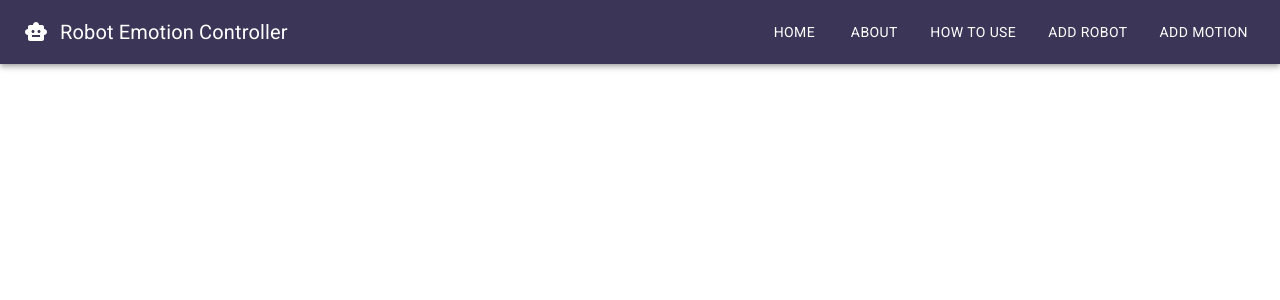
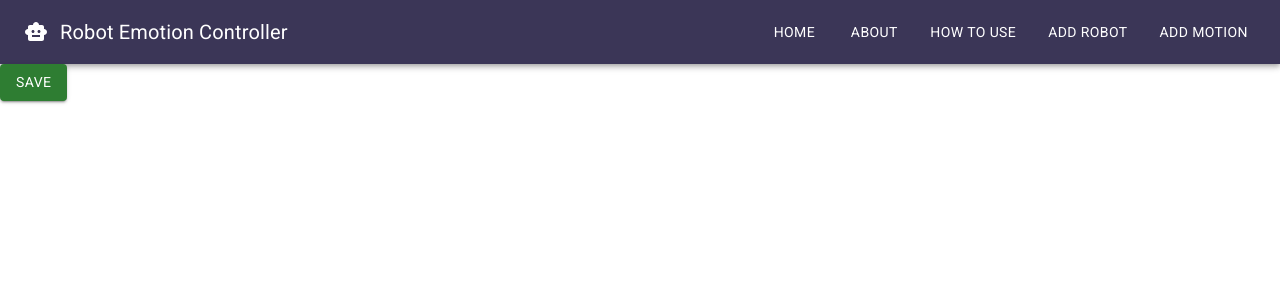
Before and after one commit to einarhaaland/robot-caretaker, a React (Create React App) app in the folder frontend/: page /add-motion in a window 1280 px wide. Shown: the top 300 px of the page. Built offline with nearby package versions, Linux system fonts and the light colour scheme; a web font is replaced by a local one.

Commit message:
Add components for addMotion

```diff
--- /dev/null
+++ b/frontend/src/components/CodeEditor.tsx
@@ -0,0 +1,11 @@
+import React from 'react';
+
+
+function CodeEditor() {
+
+    return (
+        <></>
+    );
+}
+
+export default CodeEditor;
--- /dev/null
+++ b/frontend/src/components/SendMotionButton.tsx
@@ -0,0 +1,25 @@
+import React, { useState } from 'react';
+import Button from '@mui/material/Button';
+import CheckIcon from '@mui/icons-material/Check';
+
+function SendMotionButton() {
+    const [buttonText, setButtonText] = useState<any>("SAVE");
+
+    const handleClick = () => {
+
+        //Get AST from DSL
+
+        //JSONIFY AST
+
+        // Send JSON
+
+        //if (200OK) setButtonText(<CheckIcon/>);
+
+    }
+
+    return (
+        <Button variant='contained' onClick={handleClick} color='success'>{buttonText}</Button>
+    );
+}
+
+export default SendMotionButton;
--- a/frontend/src/pages/AddMotion.tsx
+++ b/frontend/src/pages/AddMotion.tsx
@@ -1,9 +1,14 @@
 import React from 'react';
+import CodeEditor from '../components/CodeEditor';
+import SendMotionButton from '../components/SendMotionButton';
 
 function AddMotion() {
 
   return (
-    <></>
+    <>
+        <CodeEditor />
+        <SendMotionButton />
+    </>
   );
 }
 
```
Also changed, not shown: 1 other file (tests, documents, lock files or other folders).
